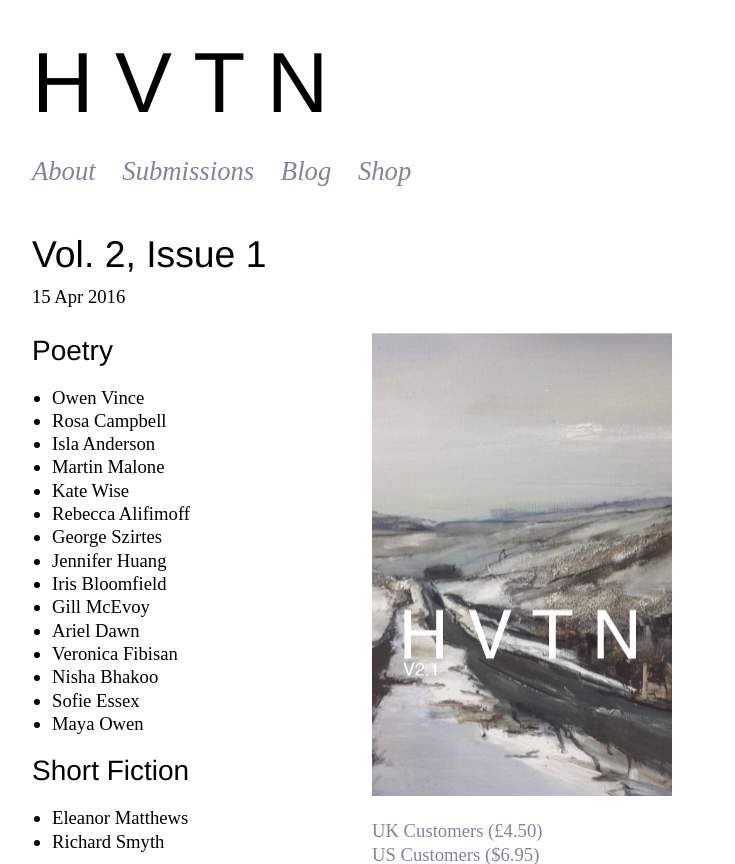
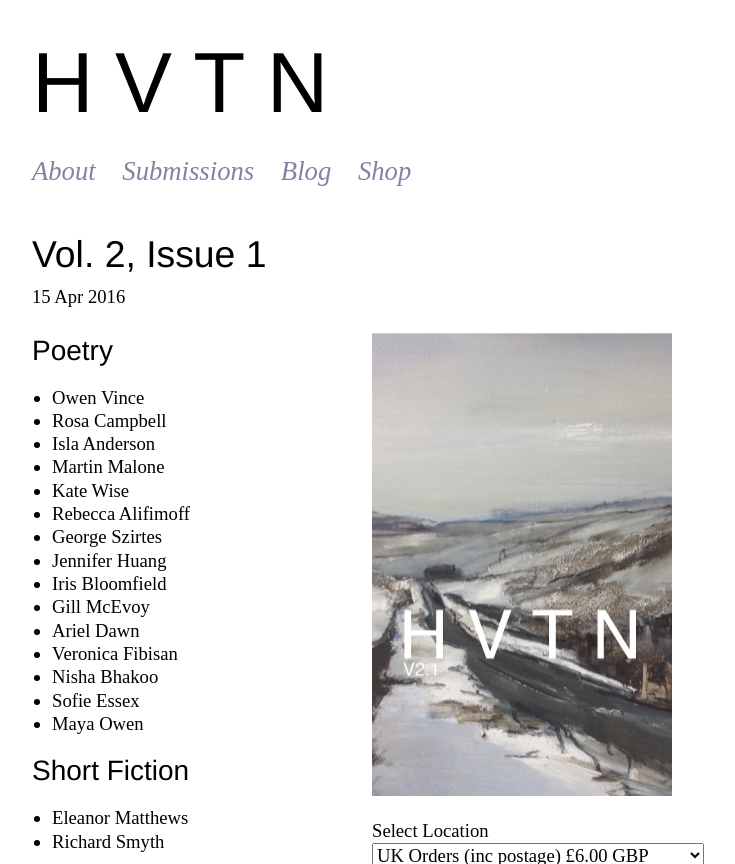
Before and after one commit to HVTN/hvtn.github.io, a Jekyll site: the page built from _posts/2016-04-15-v2-n1.markdown, in a window 1280 px wide, cut to the strip 0-864 px from the top of the page. Shown: the whole strip, without its empty margins (288-1023 px from the left). Built offline with Jekyll 4.4.1, drawn with Linux system fonts in a browser that asks for light colours; nearby versions of some CDN libraries.

```diff
--- a/_posts/2016-04-15-v2-n1.markdown
+++ b/_posts/2016-04-15-v2-n1.markdown
@@ -7,10 +7,6 @@ permalink: /v2-1/
 published: true
 
 cover-img: "v2-1.jpg"
-uk-price: "4.50"
-us-price: "6.95"
-uk-buy-url: "http://www.amazon.co.uk/Hvtn-2-Issue-Haverthorn-Magazine/dp/1532704887/ref=sr_1_2?ie=UTF8&qid=1460666601&sr=8-2&keywords=hvtn"
-us-buy-url: "http://www.amazon.com/Hvtn-2-Issue-Haverthorn-Magazine/dp/1532704887/ref=sr_1_1?s=books&ie=UTF8&qid=1460552186&sr=1-1"
 
 paypal-button: |
     <form action="https://www.paypal.com/cgi-bin/webscr" method="post" target="_top">
```
